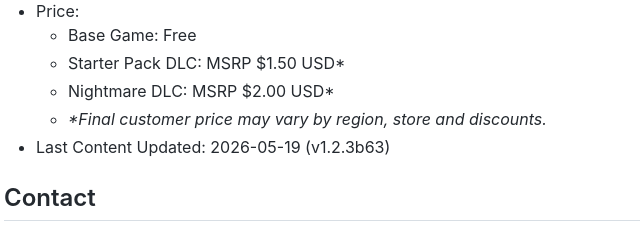
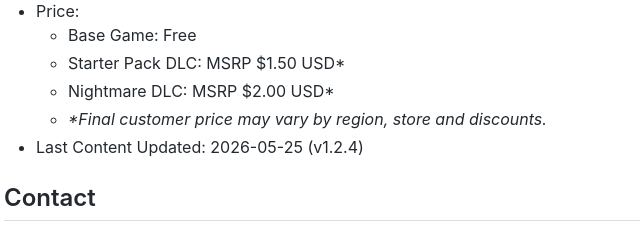
Before and after one commit to theflavare/slumbering-feline-press-kit, a plain HTML site: page index.html in a window 1280 px wide. Shown: the part 5620-5854 px from the top of the page, 156-796 px from the left. Drawn offline with Linux system fonts and the light colour scheme.

Commit message:
Deploying to gh-pages from @ theflavare/slumbering-feline-press-kit@8b9a673f889bb03e1a810a05dfa0cab15e953318 🚀

```diff
--- a/index.html
+++ b/index.html
@@ -202,7 +202,7 @@ svg { z-index: 99; position: fixed; border: 0px; top: 0px; right: 0; }
           <li><em>*Final customer price may vary by region, store and discounts.</em></li>
         </ul>
       </li>
-      <li>Last Content Updated: 2026-05-19 (v1.2.3b63)</li>
+      <li>Last Content Updated: 2026-05-25 (v1.2.4)</li>
     </ul>
     <h2 id="contact"><a class="anchor" aria-hidden="true" tabindex="-1" href="#contact"><span class="octicon octicon-link"></span></a>Contact</h2>
     <p>For all press enquiries you can contact us via Email.</p>
```
